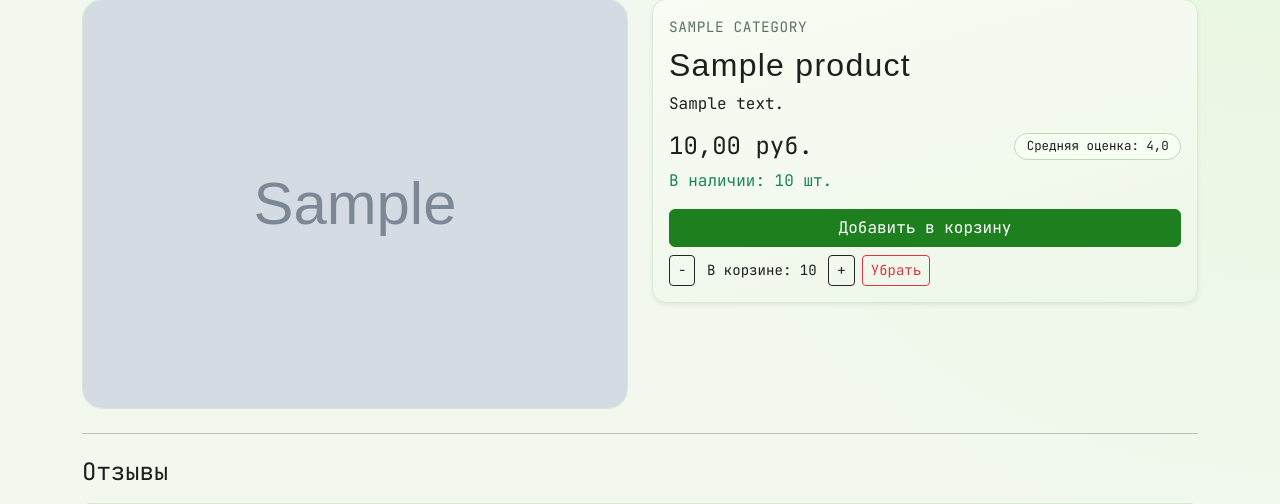
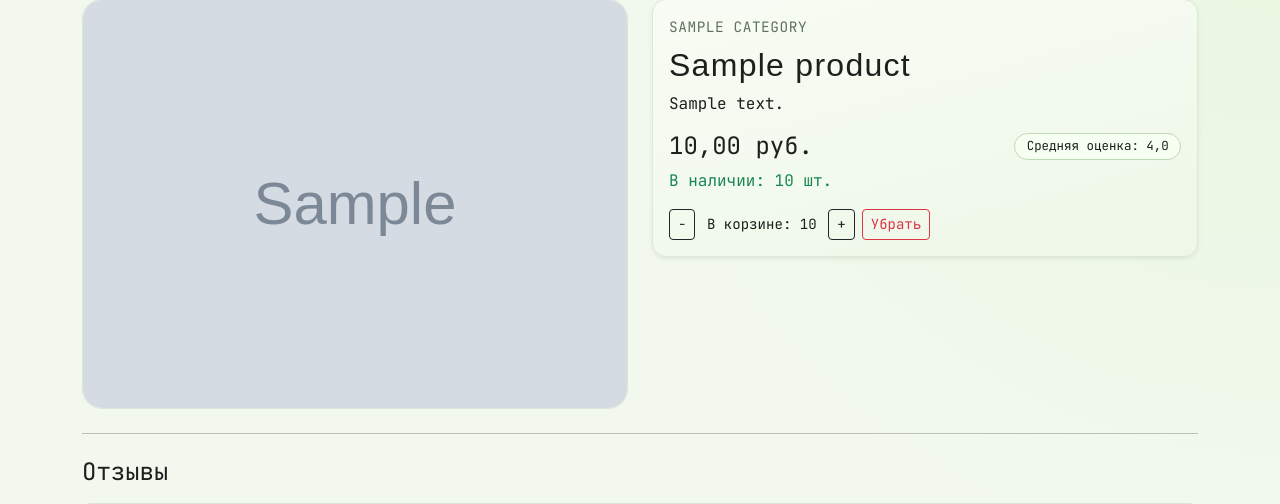
Before and after one commit to Jequne/shop_2410kai, a Django app: a page that uses templates/catalog/partials/product_cart_controls.html in a window 1280 px wide. Shown: the part 124-628 px from the top of the page. Run offline with Django 5.2, Linux system fonts and the light colour scheme; a user stored in the database is signed in; tables that the repository leaves empty hold one stand-in row (values such as "Sample post"); grey boxes marked "Sample" are stand-in pictures; some libraries are stand-ins or nearby versions; some web fonts are replaced.

Commit message:
added beautiful clicks for adding removing product in cart

```diff
--- a/assets/css/styles.css
+++ b/assets/css/styles.css
@@ -441,6 +441,37 @@ body {
     font-size: 0.88rem;
 }
 
+.product-cart-htmx-form button {
+    display: inline-flex;
+    align-items: center;
+    justify-content: center;
+    gap: 0.4rem;
+}
+
+.htmx-inline-spinner {
+    width: 0.82rem;
+    height: 0.82rem;
+    border: 2px solid rgba(52, 79, 56, 0.24);
+    border-top-color: currentColor;
+    border-radius: 50%;
+    display: none;
+    animation: product-cart-spin 0.6s linear infinite;
+}
+
+.product-cart-htmx-form.htmx-request .htmx-inline-spinner {
+    display: inline-block;
+}
+
+.product-cart-htmx-form.htmx-request .btn-label {
+    opacity: 0.78;
+}
+
+@keyframes product-cart-spin {
+    to {
+        transform: rotate(360deg);
+    }
+}
+
 .review-form-panel {
     border-color: #d8e6d0;
     background: linear-gradient(180deg, #f9fdf6, #f0f7eb);
--- a/templates/catalog/partials/product_cart_controls.html
+++ b/templates/catalog/partials/product_cart_controls.html
@@ -1,29 +1,45 @@
 <div id="product-cart-controls" class="d-flex flex-column gap-2">
+    {% if not cart_item %}
     <form method="post" action="{% url 'cart:add' product.slug %}" hx-post="{% url 'cart:add' product.slug %}"
-        hx-target="#product-cart-controls" hx-swap="outerHTML">
+        hx-target="#product-cart-controls" hx-swap="outerHTML" hx-disabled-elt="find button"
+        class="product-cart-htmx-form">
         {% csrf_token %}
-        <button class="btn btn-dark w-100" type="submit">Добавить в корзину</button>
+        <button class="btn btn-dark w-100" type="submit">
+            <span class="btn-label">Добавить в корзину</span>
+            <span class="htmx-inline-spinner" aria-hidden="true"></span>
+        </button>
     </form>
+    {% endif %}
 
     {% if cart_item %}
     <div class="product-inline-cart-controls">
         <form method="post" action="{% url 'cart:decrease_item' cart_item.id %}"
-            hx-post="{% url 'cart:decrease_item' cart_item.id %}" hx-target="#product-cart-controls"
-            hx-swap="outerHTML">
+            hx-post="{% url 'cart:decrease_item' cart_item.id %}" hx-target="#product-cart-controls" hx-swap="outerHTML"
+            hx-disabled-elt="find button" class="product-cart-htmx-form">
             {% csrf_token %}
-            <button class="btn btn-outline-dark btn-sm" type="submit">-</button>
+            <button class="btn btn-outline-dark btn-sm" type="submit">
+                <span class="btn-label">-</span>
+                <span class="htmx-inline-spinner" aria-hidden="true"></span>
+            </button>
         </form>
         <span class="product-inline-cart-qty">В корзине: {{ cart_item.quantity }}</span>
         <form method="post" action="{% url 'cart:increase_item' cart_item.id %}"
-            hx-post="{% url 'cart:increase_item' cart_item.id %}" hx-target="#product-cart-controls"
-            hx-swap="outerHTML">
+            hx-post="{% url 'cart:increase_item' cart_item.id %}" hx-target="#product-cart-controls" hx-swap="outerHTML"
+            hx-disabled-elt="find button" class="product-cart-htmx-form">
             {% csrf_token %}
-            <button class="btn btn-outline-dark btn-sm" type="submit">+</button>
+            <button class="btn btn-outline-dark btn-sm" type="submit">
+                <span class="btn-label">+</span>
+                <span class="htmx-inline-spinner" aria-hidden="true"></span>
+            </button>
         </form>
         <form method="post" action="{% url 'cart:remove_item' cart_item.id %}"
-            hx-post="{% url 'cart:remove_item' cart_item.id %}" hx-target="#product-cart-controls" hx-swap="outerHTML">
+            hx-post="{% url 'cart:remove_item' cart_item.id %}" hx-target="#product-cart-controls" hx-swap="outerHTML"
+            hx-disabled-elt="find button" class="product-cart-htmx-form">
             {% csrf_token %}
-            <button class="btn btn-outline-danger btn-sm" type="submit">Убрать</button>
+            <button class="btn btn-outline-danger btn-sm" type="submit">
+                <span class="btn-label">Убрать</span>
+                <span class="htmx-inline-spinner" aria-hidden="true"></span>
+            </button>
         </form>
     </div>
     {% endif %}
```
